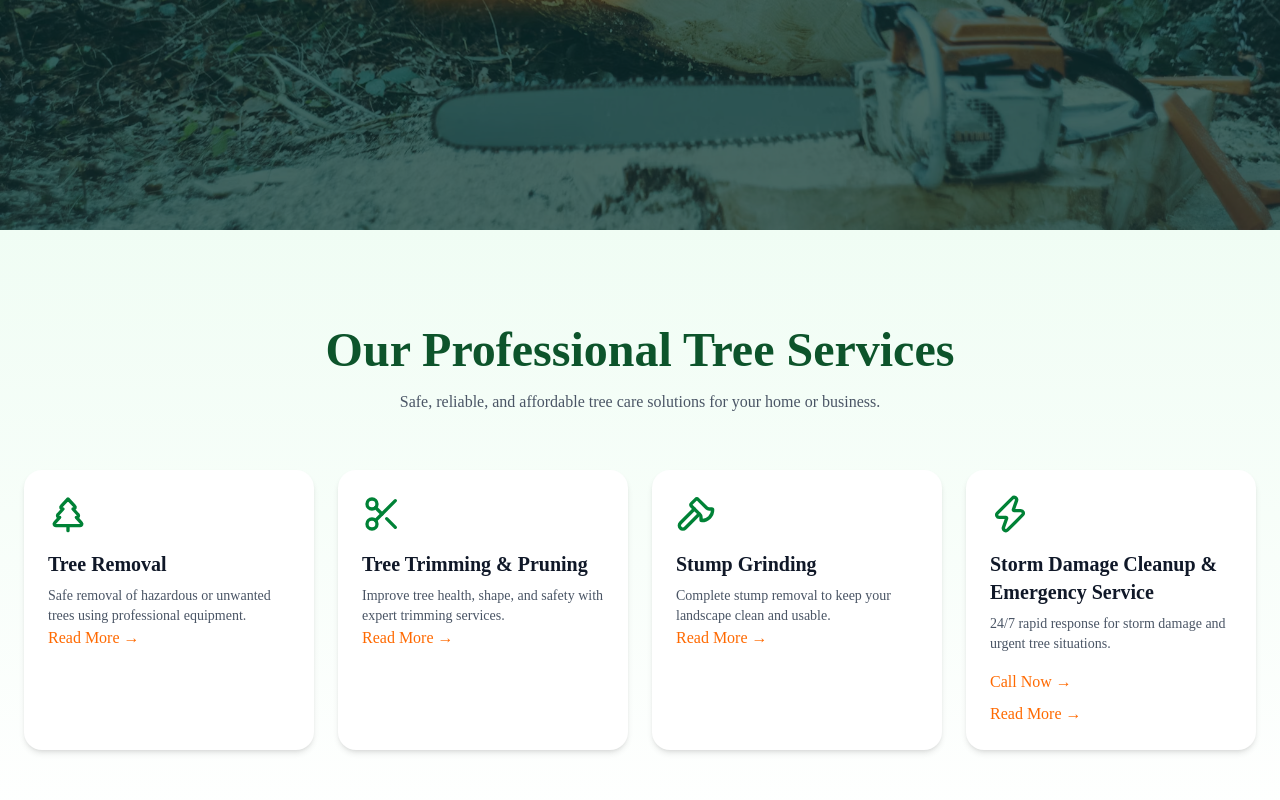
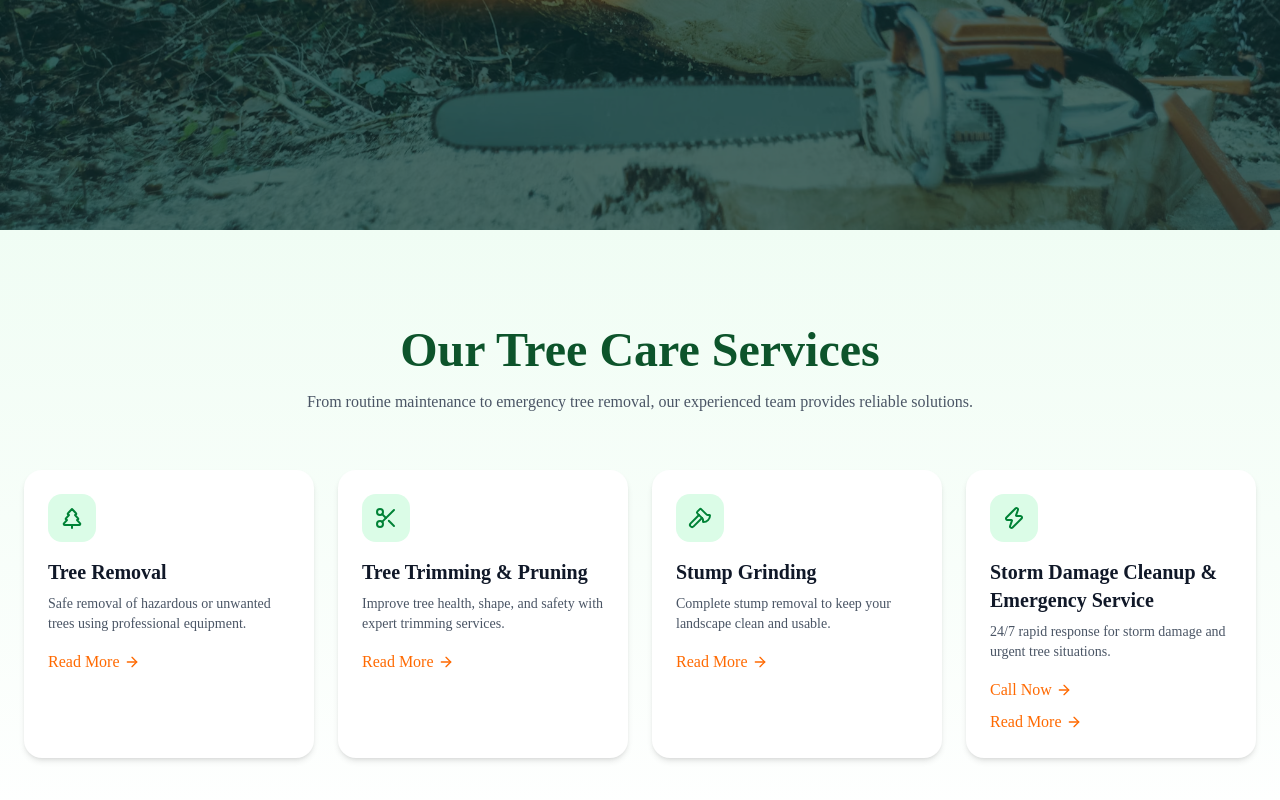
Before and after one commit to Prospernshimiyimana/CRC-Tree-Service, a Next.js app: page / in a window 1280 px wide. Shown: the part 570-1370 px from the top of the page. Built offline with nearby package versions, Linux system fonts and the light colour scheme.

Commit message:
Update homepage services section design

```diff
--- a/components/services.tsx
+++ b/components/services.tsx
@@ -1,84 +1,142 @@
-import { TreePine, Scissors, Axe, Zap } from "lucide-react";
+"use client";
+
+import { TreePine, Scissors, Axe, Zap, ArrowRight } from "lucide-react";
 import Link from "next/link";
+import { motion } from "framer-motion";
+
+const services = [
+  {
+    title: "Tree Removal",
+    description:
+      "Safe removal of hazardous or unwanted trees using professional equipment.",
+    icon: TreePine,
+    id: "tree-removal",
+  },
+  {
+    title: "Tree Trimming & Pruning",
+    description:
+      "Improve tree health, shape, and safety with expert trimming services.",
+    icon: Scissors,
+    id: "tree-trimming",
+  },
+  {
+    title: "Stump Grinding",
+    description:
+      "Complete stump removal to keep your landscape clean and usable.",
+    icon: Axe,
+    id: "stump-grinding",
+  },
+  {
+    title: "Storm Damage Cleanup & Emergency Service",
+    description:
+      "24/7 rapid response for storm damage and urgent tree situations.",
+    icon: Zap,
+    id: "emergency-service",
+  },
+];
 
 export default function Services() {
   return (
-    <section className="py-16 sm:py-20 md:py-24 bg-gradient-to-b from-green-50 to-white">
+    <section className="py-24 bg-gradient-to-b from-green-50 to-white">
       <div className="max-w-7xl mx-auto px-4 sm:px-6">
 
         {/* HEADER */}
-        <div className="text-center mb-10 sm:mb-14">
-          <h2 className="text-3xl sm:text-4xl md:text-5xl font-bold text-green-900">
-            Our Professional Tree Services
+        <motion.div
+          initial={{ opacity: 0, y: 24 }}
+          whileInView={{ opacity: 1, y: 0 }}
+          transition={{ duration: 0.6 }}
+          viewport={{ once: true, amount: 0.2 }}
+          className="text-center mb-14"
+        >
+          <h2 className="text-4xl md:text-5xl font-bold text-green-900">
+            Our Tree Care Services
           </h2>
 
-          <p className="text-gray-600 mt-3 sm:mt-4 max-w-2xl mx-auto text-sm sm:text-base">
-            Safe, reliable, and affordable tree care solutions for your home or business.
+          <p className="text-gray-600 mt-4 max-w-2xl mx-auto">
+            From routine maintenance to emergency tree removal, our experienced
+            team provides reliable solutions.
           </p>
-        </div>
+        </motion.div>
 
-        {/* GRID */}
-        <div className="grid grid-cols-1 sm:grid-cols-2 lg:grid-cols-4 gap-4 sm:gap-6">
 
-          {/* CARD 1 */}
-          <div className="bg-white p-5 sm:p-6 rounded-2xl shadow-md hover:shadow-xl hover:-translate-y-2 transition duration-300">
-            <TreePine className="w-10 h-10 text-green-700" />
-            <h3 className="text-lg sm:text-xl font-semibold mt-4">Tree Removal</h3>
+        {/* SERVICES GRID */}
+        <div className="grid md:grid-cols-2 lg:grid-cols-4 gap-6">
+
+          {services.map((service, index) => (
+            <motion.div
+              key={service.title}
+              initial={{ opacity: 0, y: 24 }}
+              whileInView={{ opacity: 1, y: 0 }}
+              transition={{
+                duration: 0.55,
+                delay: index * 0.1,
+              }}
+              viewport={{ once: true, amount: 0.2 }}
+              whileHover={{
+                y: -8,
+                scale: 1.02,
+              }}
+              className="bg-white p-6 rounded-2xl shadow-md hover:shadow-xl transition duration-300 group"
+            >
+
+              {/* ICON */}
+              <motion.div
+                whileHover={{
+                  scale: 1.1,
+                  rotate: 5,
+                }}
+                transition={{ duration: 0.2 }}
+                className="w-12 h-12 bg-green-100 rounded-xl flex items-center justify-center mb-4"
+              >
+                <service.icon className="w-6 h-6 text-green-700" />
+              </motion.div>
+
+
+              {/* TITLE */}
+              <h3 className="text-xl font-semibold">
+                {service.title}
+              </h3>
+
+
+              {/* DESCRIPTION */}
               <p className="text-gray-600 text-sm mt-2">
-              Safe removal of hazardous or unwanted trees using professional equipment.
+                {service.description}
               </p>
-            <Link href="/services#tree-removal" className="mt-4 text-orange-500 font-medium">
-              Read More →
-            </Link>
-          </div>
 
-          {/* CARD 2 */}
-          <div className="bg-white p-5 sm:p-6 rounded-2xl shadow-md hover:shadow-xl hover:-translate-y-2 transition duration-300">
-            <Scissors className="w-10 h-10 text-green-700" />
-            <h3 className="text-lg sm:text-xl font-semibold mt-4">Tree Trimming & Pruning</h3>
-            <p className="text-gray-600 text-sm mt-2">
-              Improve tree health, shape, and safety with expert trimming services.
-            </p>
-            <Link href="/services#tree-trimming" className="mt-4 text-orange-500 font-medium">
-              Read More →
-            </Link>
-          </div>
 
-          {/* CARD 3 */}
-          <div className="bg-white p-5 sm:p-6 rounded-2xl shadow-md hover:shadow-xl hover:-translate-y-2 transition duration-300">
-            <Axe className="w-10 h-10 text-green-700" />
-            <h3 className="text-lg sm:text-xl font-semibold mt-4">Stump Grinding</h3>
-            <p className="text-gray-600 text-sm mt-2">
-              Complete stump removal to keep your landscape clean and usable.
-            </p>
-            <Link href="/services#stump-grinding" className="mt-4 text-orange-500 font-medium">
-              Read More →
-            </Link>
-          </div>
+              {/* LINKS */}
+              {service.id === "emergency-service" ? (
+                <div className="mt-4 flex flex-col gap-2">
 
-          {/* CARD 4 */}
-          <div className="bg-white p-5 sm:p-6 rounded-2xl shadow-md hover:shadow-xl hover:-translate-y-2 transition duration-300">
-            <Zap className="w-10 h-10 text-green-700" />
-            <h3 className="text-lg sm:text-xl font-semibold mt-4">Storm Damage Cleanup & Emergency Service</h3>
-            <p className="text-gray-600 text-sm mt-2">
-              24/7 rapid response for storm damage and urgent tree situations.
-            </p>
-            <div className="mt-4 flex flex-col gap-2">
                   <a
                     href="tel:+15177157367"
-                className="text-orange-500 font-medium hover:text-orange-600 transition"
-                aria-label="Call CRC Tree Service for emergency service"
+                    className="text-orange-500 font-medium flex items-center gap-1 hover:text-orange-600 transition"
                   >
-                Call Now →
+                    Call Now
+                    <ArrowRight size={16} />
                   </a>
+
                   <Link
-                href="/services#emergency-service"
-                className="text-orange-500 font-medium hover:text-orange-600 transition"
+                    href={`/services#${service.id}`}
+                    className="text-orange-500 font-medium flex items-center gap-1 group-hover:gap-2 transition-all"
                   >
-                Read More →
+                    Read More
+                    <ArrowRight size={16} />
                   </Link>
+
                 </div>
-          </div>
+              ) : (
+                <Link
+                  href={`/services#${service.id}`}
+                  className="mt-4 text-orange-500 font-medium flex items-center gap-1 group-hover:gap-2 transition-all"
+                >
+                  Read More
+                  <ArrowRight size={16} />
+                </Link>
+              )}
+
+            </motion.div>
+          ))}
 
         </div>
       </div>
```
Lines whose indentation alone changed are shown as unchanged.
